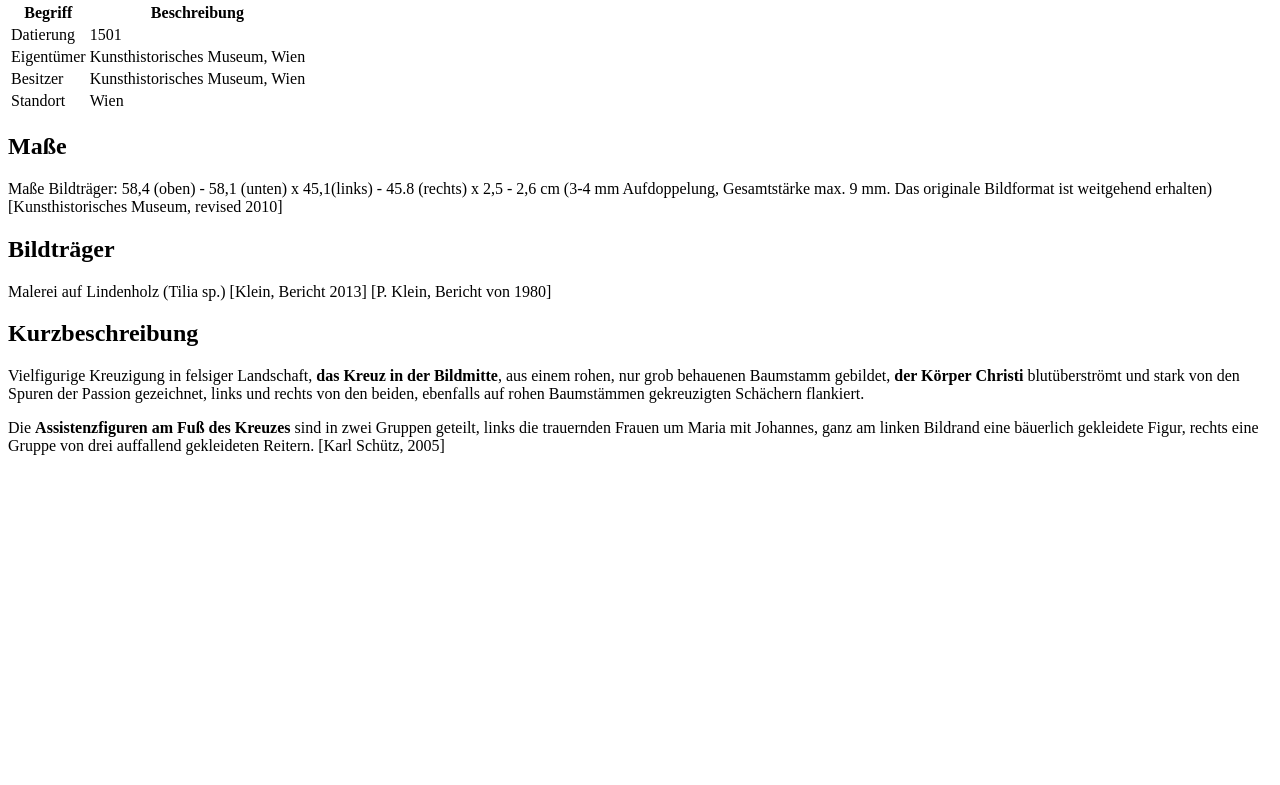
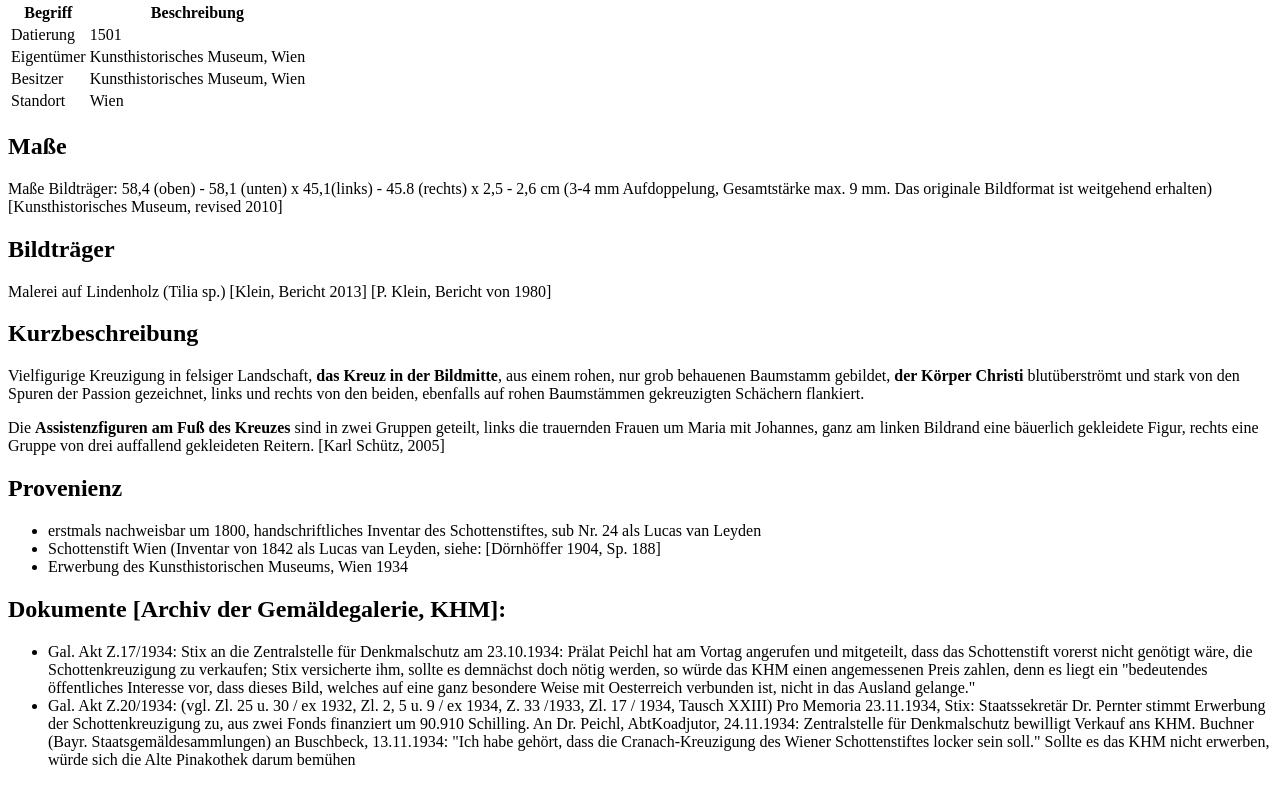
Before and after one commit to mi-classroom/frontend-development-html-basics-n-pola, a plain HTML site: page lucas-cranach-archiv/kreuzigung-christi.html in a window 1280 px wide. Shown: the part 79-864 px from the top of the page. Before the commit the page ends 800 px from the top, so only its background shows below. Drawn offline with Linux system fonts and the light colour scheme.

Commit message:
add provenienz & dokumente

```diff
--- a/lucas-cranach-archiv/kreuzigung-christi.html
+++ b/lucas-cranach-archiv/kreuzigung-christi.html
@@ -57,5 +57,43 @@
       am linken Bildrand eine bäuerlich gekleidete Figur, rechts eine Gruppe von
       drei auffallend gekleideten Reitern. [Karl Schütz, 2005]
     </p>
+    <h2>Provenienz</h2>
+    <ul>
+      <li>
+        erstmals nachweisbar um 1800, handschriftliches Inventar des
+        Schottenstiftes, sub Nr. 24 als Lucas van Leyden
+      </li>
+      <li>
+        Schottenstift Wien (Inventar von 1842 als Lucas van Leyden, siehe:
+        [Dörnhöffer 1904, Sp. 188]
+      </li>
+      <li>
+        Erwerbung des Kunsthistorischen Museums, Wien 1934
+      </li>
+    </ul>
+    <h2>Dokumente [Archiv der Gemäldegalerie, KHM]:</h2>
+    <ul>
+      <li>
+        Gal. Akt Z.17/1934: Stix an die Zentralstelle für Denkmalschutz am
+        23.10.1934: Prälat Peichl hat am Vortag angerufen und mitgeteilt, dass
+        das Schottenstift vorerst nicht genötigt wäre, die Schottenkreuzigung zu
+        verkaufen; Stix versicherte ihm, sollte es demnächst doch nötig werden,
+        so würde das KHM einen angemessenen Preis zahlen, denn es liegt ein
+        "bedeutendes öffentliches Interesse vor, dass dieses Bild, welches auf
+        eine ganz besondere Weise mit Oesterreich verbunden ist, nicht in das
+        Ausland gelange."
+      </li>
+      <li>
+        Gal. Akt Z.20/1934: (vgl. Zl. 25 u. 30 / ex 1932, Zl. 2, 5 u. 9 / ex
+        1934, Z. 33 /1933, Zl. 17 / 1934, Tausch XXIII) Pro Memoria 23.11.1934,
+        Stix: Staatssekretär Dr. Pernter stimmt Erwerbung der Schottenkreuzigung
+        zu, aus zwei Fonds finanziert um 90.910 Schilling. An Dr. Peichl,
+        AbtKoadjutor, 24.11.1934: Zentralstelle für Denkmalschutz bewilligt
+        Verkauf ans KHM. Buchner (Bayr. Staatsgemäldesammlungen) an Buschbeck,
+        13.11.1934: "Ich habe gehört, dass die Cranach-Kreuzigung des Wiener
+        Schottenstiftes locker sein soll." Sollte es das KHM nicht erwerben,
+        würde sich die Alte Pinakothek darum bemühen
+      </li>
+    </ul>
   </body>
 </html>
```
